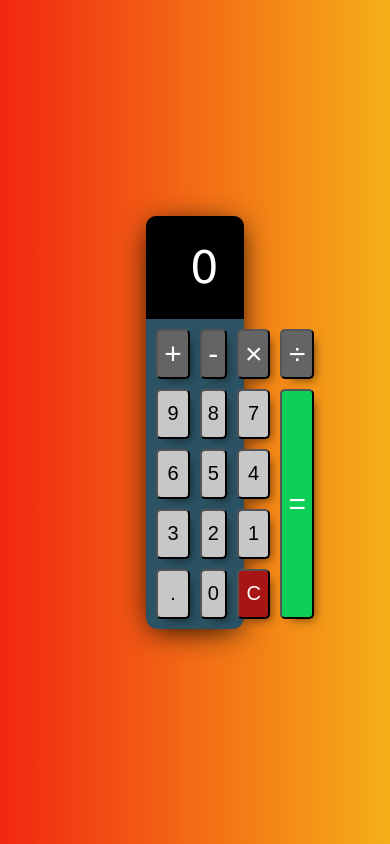
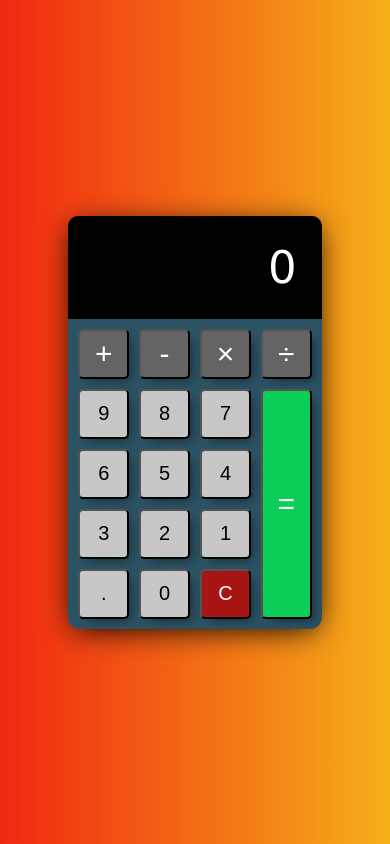
Before and after one commit to sankha-patra/Calculator, a plain HTML site: page index.html in a window 390 px wide. Drawn offline with Linux system fonts and the light colour scheme.

Commit message:
sixth commit

```diff
--- a/style.css
+++ b/style.css
@@ -17,8 +17,9 @@ body {
   /* for centering in horizontal axis */
 }
 .calculator {
-  max-width: 25%;
-  min-width: 25%;
+  /* max-width: 25%; */
+  width: 22%;
+  width: 300px;
   border-radius: 12px;
   /* background-color: aqua; */
   box-shadow: 0 5px 30px -5px rgba(0, 0, 0, 2);
@@ -98,7 +99,8 @@ button:focus {
 /* media query:smartphone vertical */
 @media screen and (max-width: 600px) {
   .calculator {
-    width: 95%;
+    /* width: 95%; */
+    width: 65%;
   }
 }
 
```
